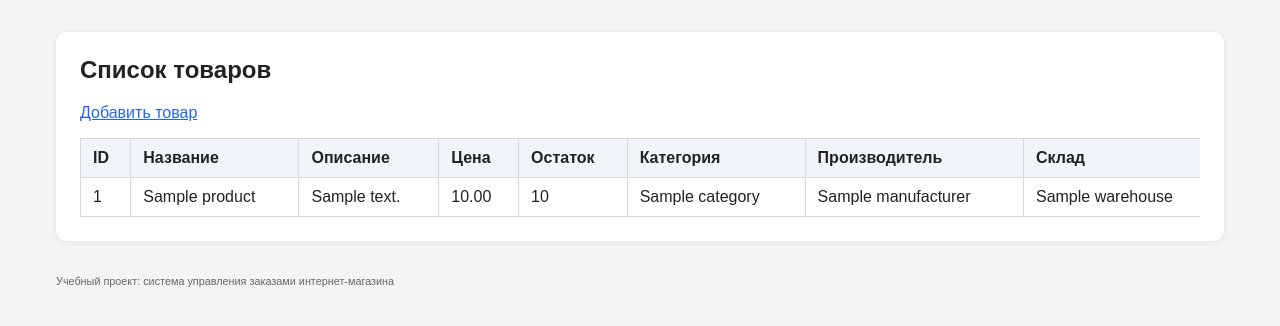
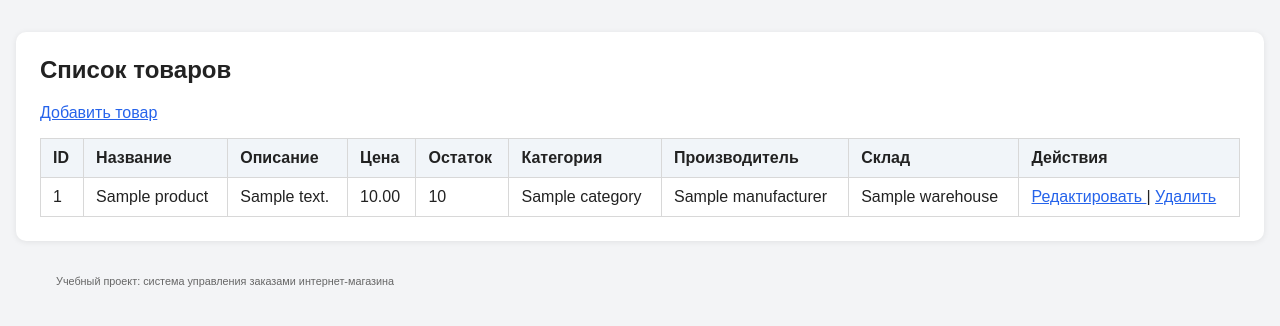
Before and after one commit to summerinstockholm/coursework-shop-orders, a PHP site: page /products/list.php in a window 1280 px wide. Shown: the part 130-456 px from the top of the page. Run offline with PHP 8.4, Linux system fonts and the light colour scheme; tables that the repository leaves empty hold one stand-in row (values such as "Sample post").

Commit message:
fix issue number 7-1

```diff
--- a/src/assets/css/style.css
+++ b/src/assets/css/style.css
@@ -39,7 +39,7 @@ nav a:hover {
 }
 
 main {
-    max-width: 1200px;
+    max-width: 1440px;
     margin: 32px auto;
     padding: 0 16px;
 }
@@ -50,6 +50,8 @@ main {
     padding: 24px;
     margin-bottom: 20px;
     box-shadow: 0 1px 6px rgba(0, 0, 0, 0.08);
+    max-width: 100%;
+    overflow: hidden;
 }
 
 .card h2 {
@@ -141,6 +143,7 @@ textarea:focus {
     display: flex;
     gap: 12px;
     align-items: center;
+    flex-wrap: wrap;
 }
 
 button,
@@ -190,7 +193,7 @@ button:hover,
 }
 
 footer {
-    max-width: 1200px;
+    max-width: 1440px;
     margin: 24px auto;
     padding: 0 16px 24px;
     color: #666;
@@ -205,12 +208,18 @@ footer {
 }
 
 .table-responsive table {
-    min-width: 1400px;
+    width: max-content;
+    min-width: 100%;
 }
 
 .table-responsive th,
 .table-responsive td {
-    white-space: nowrap;
+    white-space: normal;
+    word-break: break-word;
+}
+
+.actions-cell {
+    white-space: nowrap !important;
 }
 
 @media (max-width: 768px) {
--- a/src/customers/list.php
+++ b/src/customers/list.php
@@ -83,7 +83,7 @@ require_once __DIR__ . '/../includes/menu.php';
                                 <td><?= htmlspecialchars((string)$customer['house'], ENT_QUOTES, 'UTF-8') ?></td>
                                 <td><?= htmlspecialchars((string)($customer['apartment'] ?? ''), ENT_QUOTES, 'UTF-8') ?></td>
                                 <td><?= htmlspecialchars((string)$customer['postal_code'], ENT_QUOTES, 'UTF-8') ?></td>
-                                <td>
+                                <td class="actions-cell">
                                     <a href="<?= htmlspecialchars(base_url('customers/edit.php?id=' . (int)$customer['customer_id']), ENT_QUOTES, 'UTF-8') ?>">
                                         Редактировать
                                     </a>
--- a/src/orders/list.php
+++ b/src/orders/list.php
@@ -105,7 +105,7 @@ require_once __DIR__ . '/../includes/menu.php';
                                 <td><?= htmlspecialchars((string)$order['payment_method'], ENT_QUOTES, 'UTF-8') ?></td>
                                 <td><?= htmlspecialchars((string)$order['delivery_method'], ENT_QUOTES, 'UTF-8') ?></td>
                                 <td><?= htmlspecialchars((string)$order['delivery_address'], ENT_QUOTES, 'UTF-8') ?></td>
-                                <td>
+                                <td class="actions-cell">
                                     <a href="<?= htmlspecialchars(base_url('orders/view.php?id=' . (int)$order['order_id']), ENT_QUOTES, 'UTF-8') ?>">
                                         Открыть
                                     </a>
--- a/src/products/list.php
+++ b/src/products/list.php
@@ -77,7 +77,7 @@ require_once __DIR__ . '/../includes/menu.php';
                                 <td><?= htmlspecialchars((string)$product['category_name'], ENT_QUOTES, 'UTF-8') ?></td>
                                 <td><?= htmlspecialchars((string)$product['manufacturer_name'], ENT_QUOTES, 'UTF-8') ?></td>
                                 <td><?= htmlspecialchars((string)$product['warehouse_name'], ENT_QUOTES, 'UTF-8') ?></td>
-                                <td>
+                                <td class="actions-cell">
                                     <a href="<?= htmlspecialchars(base_url('products/edit.php?id=' . (int)$product['product_id']), ENT_QUOTES, 'UTF-8') ?>">
                                         Редактировать
                                     </a>
--- a/src/reports/orders_by_customer.php
+++ b/src/reports/orders_by_customer.php
@@ -155,7 +155,7 @@ require_once __DIR__ . '/../includes/menu.php';
                                     <td><?= htmlspecialchars((string)$order['payment_method'], ENT_QUOTES, 'UTF-8') ?></td>
                                     <td><?= htmlspecialchars((string)$order['delivery_method'], ENT_QUOTES, 'UTF-8') ?></td>
                                     <td><?= htmlspecialchars((string)$order['delivery_address'], ENT_QUOTES, 'UTF-8') ?></td>
-                                    <td>
+                                    <td class="actions-cell">
                                         <a href="<?= htmlspecialchars(base_url('orders/view.php?id=' . (int)$order['order_id']), ENT_QUOTES, 'UTF-8') ?>">
                                             Открыть
                                         </a>
--- a/src/reports/orders_by_period.php
+++ b/src/reports/orders_by_period.php
@@ -142,7 +142,7 @@ require_once __DIR__ . '/../includes/menu.php';
                                     <td><?= htmlspecialchars((string)$order['payment_method'], ENT_QUOTES, 'UTF-8') ?></td>
                                     <td><?= htmlspecialchars((string)$order['delivery_method'], ENT_QUOTES, 'UTF-8') ?></td>
                                     <td><?= htmlspecialchars((string)$order['delivery_address'], ENT_QUOTES, 'UTF-8') ?></td>
-                                    <td>
+                                    <td class="actions-cell">
                                         <a href="<?= htmlspecialchars(base_url('orders/view.php?id=' . (int)$order['order_id']), ENT_QUOTES, 'UTF-8') ?>">
                                             Открыть
                                         </a>
--- a/src/reports/orders_by_status.php
+++ b/src/reports/orders_by_status.php
@@ -132,7 +132,7 @@ require_once __DIR__ . '/../includes/menu.php';
                                     <td><?= htmlspecialchars((string)$order['payment_method'], ENT_QUOTES, 'UTF-8') ?></td>
                                     <td><?= htmlspecialchars((string)$order['delivery_method'], ENT_QUOTES, 'UTF-8') ?></td>
                                     <td><?= htmlspecialchars((string)$order['delivery_address'], ENT_QUOTES, 'UTF-8') ?></td>
-                                    <td>
+                                    <td class="actions-cell">
                                         <a href="<?= htmlspecialchars(base_url('orders/view.php?id=' . (int)$order['order_id']), ENT_QUOTES, 'UTF-8') ?>">
                                             Открыть
                                         </a>
--- a/src/reports/top_orders.php
+++ b/src/reports/top_orders.php
@@ -78,7 +78,7 @@ require_once __DIR__ . '/../includes/menu.php';
                                 <td><?= number_format((float)$order['total_amount'], 2, '.', ' ') ?></td>
                                 <td><?= htmlspecialchars((string)$order['payment_method'], ENT_QUOTES, 'UTF-8') ?></td>
                                 <td><?= htmlspecialchars((string)$order['delivery_method'], ENT_QUOTES, 'UTF-8') ?></td>
-                                <td>
+                                <td class="actions-cell">
                                     <a href="<?= htmlspecialchars(base_url('orders/view.php?id=' . (int)$order['order_id']), ENT_QUOTES, 'UTF-8') ?>">
                                         Открыть
                                     </a>
--- a/src/warehouses/list.php
+++ b/src/warehouses/list.php
@@ -68,7 +68,7 @@ require_once __DIR__ . '/../includes/menu.php';
                                 <td><?= htmlspecialchars((string)$warehouse['street'], ENT_QUOTES, 'UTF-8') ?></td>
                                 <td><?= htmlspecialchars((string)$warehouse['house'], ENT_QUOTES, 'UTF-8') ?></td>
                                 <td><?= htmlspecialchars((string)($warehouse['comment'] ?? ''), ENT_QUOTES, 'UTF-8') ?></td>
-                                <td>
+                                <td class="actions-cell">
                                     <a href="<?= htmlspecialchars(base_url('warehouses/edit.php?id=' . (int)$warehouse['warehouse_id']), ENT_QUOTES, 'UTF-8') ?>">
                                         Редактировать
                                     </a>
```
Also changed, not shown: src/includes/menu.php (+25 -18 lines).
